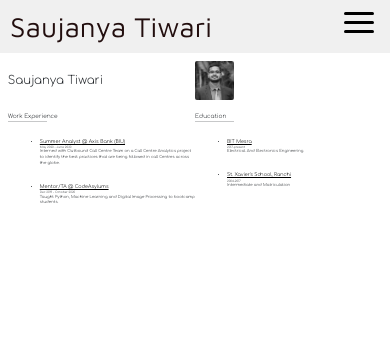
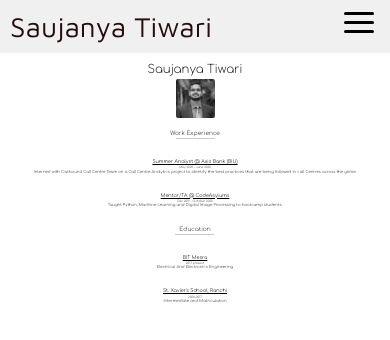
Before and after one commit to saujanya01/saujanya01.github.io, a React (Create React App) app: page / in a window 390 px wide. Shown: the top 340 px of the page. Built offline with nearby package versions, Linux system fonts and the light colour scheme.

Commit message:
responsive

```diff
--- a/package.json
+++ b/package.json
@@ -2,7 +2,7 @@
   "name": "portfolio",
   "version": "0.1.0",
   "private": true,
-  "homepage": "http://saujanya01.github.io/saujanya01.github.io",
+  "homepage": "http://saujanya01.github.io/",
   "dependencies": {
     "@testing-library/jest-dom": "^5.11.4",
     "@testing-library/react": "^11.1.0",
--- a/src/component/css/banner.css
+++ b/src/component/css/banner.css
@@ -81,4 +81,32 @@
     .banner {
         margin: 2vw;
     }
+
+    .banner-head {
+        flex-direction: column;
+        align-items: center;
+    }
+
+    .banner-head p {
+        width: auto;
+    }
+
+    .edu-n-work {
+        flex-direction: column;
+        align-items: center;
+    }
+
+    .banner-details-card {
+        width: auto;
+        text-align: center;
+    }
+
+    .banner-details-card ul {
+        list-style: none;
+        padding: 0;
+    }
+
+    hr {
+        display: inline-block;
+    }
 }
```
Also changed, not shown: public/image/66455695_500904590645279_2000391798479912960_o.jpg (deleted), 1 other file (tests, documents, lock files or other folders).
